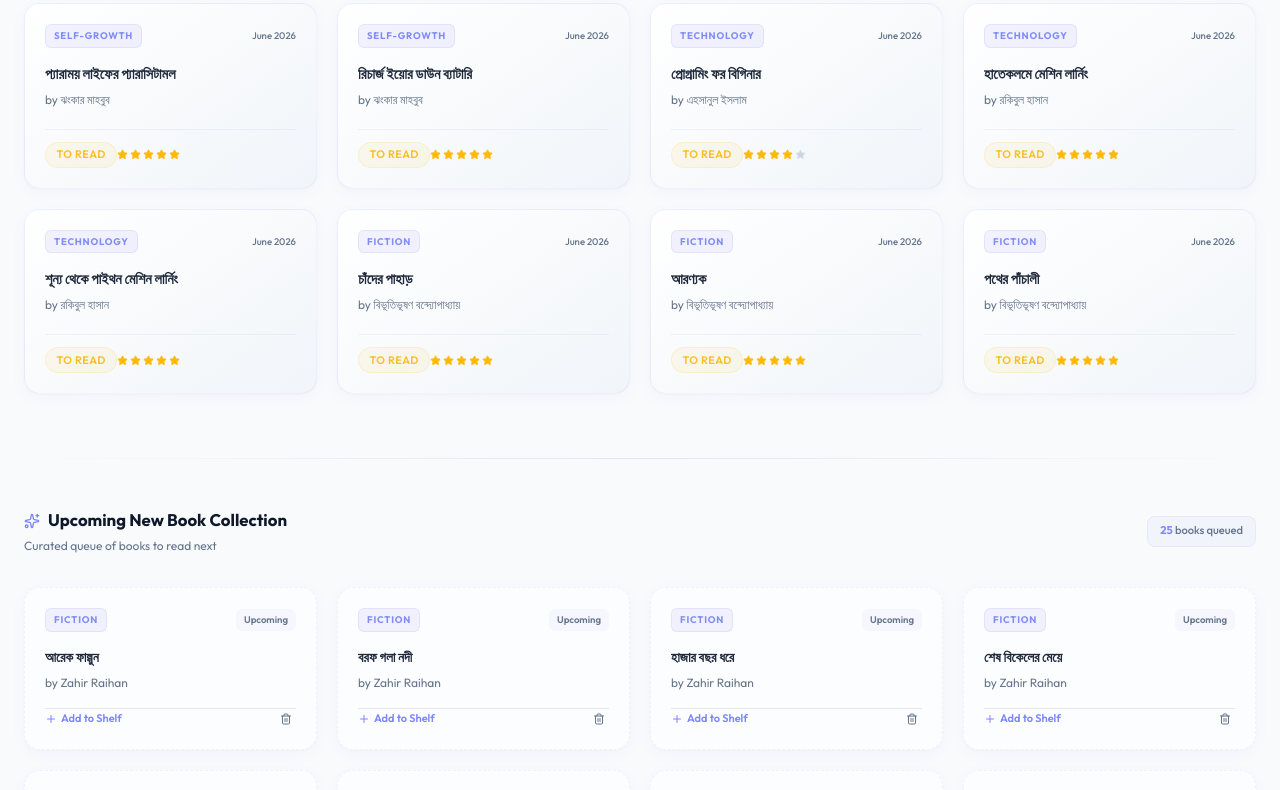
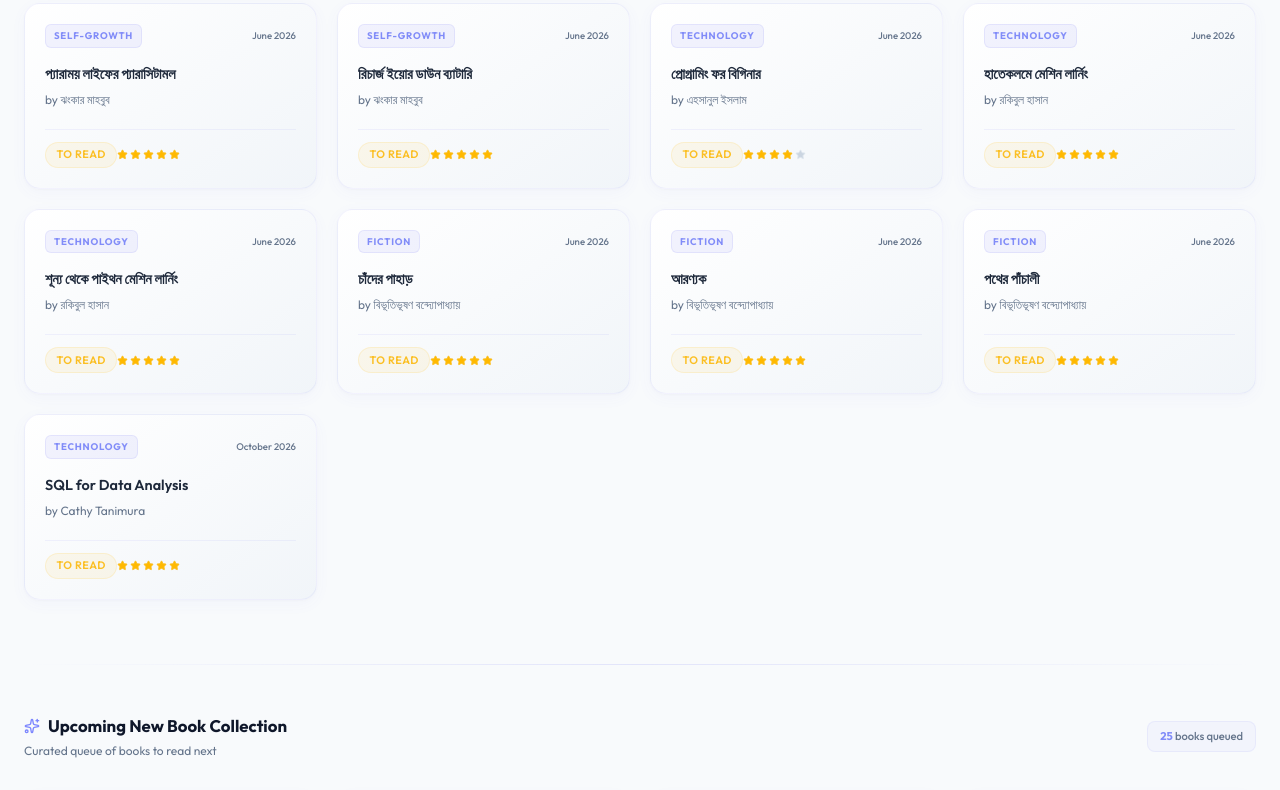
Before and after one commit to roy-21/My-Reading-Book-List, a Next.js app: page / in a window 1280 px wide. Shown: the part 1835-2625 px from the top of the page. Built offline with nearby package versions, Linux system fonts and the light colour scheme; no server answers.

Commit message:
Add 'SQL for Data Analysis' by Cathy Tanimura

```diff
--- a/data/defaultBooks.js
+++ b/data/defaultBooks.js
@@ -390,5 +390,19 @@ export const defaultBooks = [
     takeaway: "",
     quote: "",
     coverGradient: "from-slate-900 to-blue-950",
+  },
+  {
+    id: "29",
+    title: "SQL for Data Analysis",
+    author: "Cathy Tanimura",
+    genre: "Technology",
+    status: "to-read",
+    rating: 5,
+    startYear: 2026,
+    startMonth: "October",
+    review: "",
+    takeaway: "",
+    quote: "",
+    coverGradient: "from-slate-900 to-indigo-950",
   }
 ];
```
